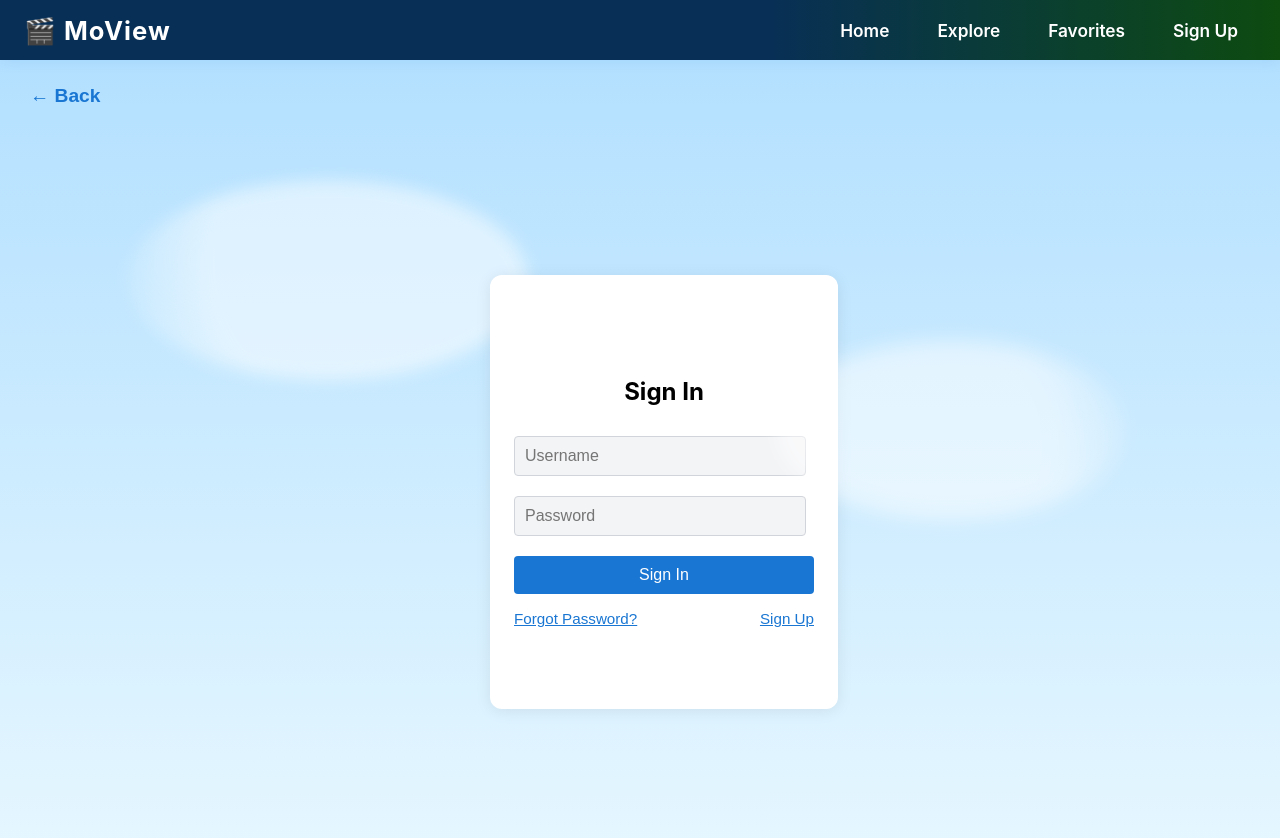
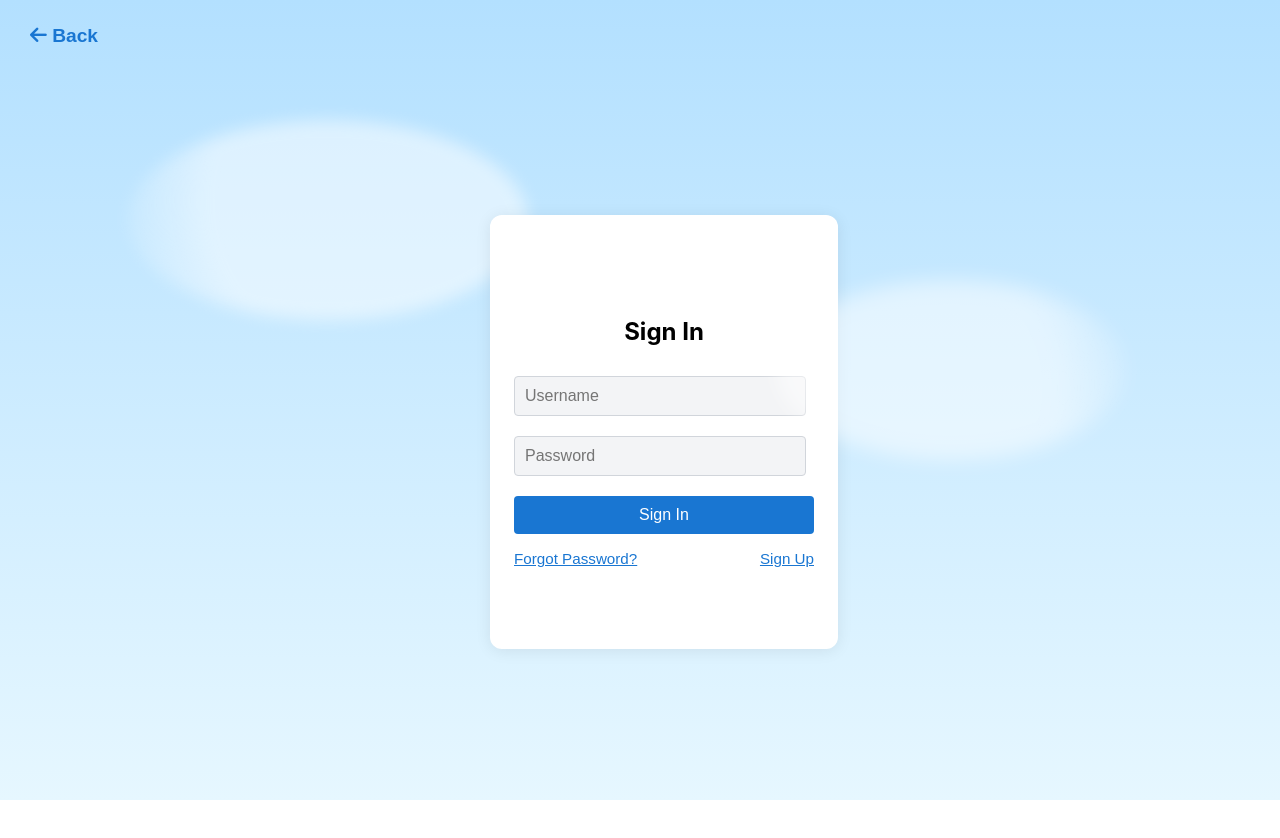
Before and after one commit to Aachal121-code/movie-explorer, a React (Create React App) app: page /login in a window 1280 px wide. Shown: the top 838 px of the page. After the commit the page ends 800 px from the top, so only its background shows below. Built offline with nearby package versions, Linux system fonts and the light colour scheme.

Commit message:
fix navbar issue andlogin page issue

```diff
--- a/src/App.js
+++ b/src/App.js
@@ -1,13 +1,14 @@
 import React, { useState } from "react";
-import { BrowserRouter as Router, Routes, Route } from "react-router-dom";
+import { BrowserRouter as Router, Routes, Route, useLocation } from "react-router-dom";
 import Navbar from "./components/Navbar";
 import Home from "./components/Home";
 import MovieExplorer from "./components/MovieExplorer";
 import Login from "./components/Login";
 
-function App() {
+function AppWrapper() {
   const [user, setUser] = useState(null);
   const [hideGetStartedButton, setHideGetStartedButton] = useState(false);
+  const location = useLocation();
 
   const handleLogin = (username) => {
     setUser(username);
@@ -15,22 +16,30 @@ function App() {
   };
 
   const handleBack = () => {
-    // This can be used to navigate back to home or previous page
     window.history.back();
   };
 
+  // Define routes where Navbar should be hidden
+  const hideNavbarRoutes = ["/login", "/signup"];
+  const hideNavbar = hideNavbarRoutes.includes(location.pathname.toLowerCase());
+
   return (
-    <Router>
-      <Navbar user={user} />
+    <>
+      {!hideNavbar && <Navbar user={user} />}
       <Routes>
         <Route path="/" element={<Home hideGetStartedButton={hideGetStartedButton} />} />
         <Route path="/explore" element={<MovieExplorer />} />
         <Route path="/login" element={<Login onLogin={handleLogin} onBack={handleBack} />} />
         <Route path="/signup" element={<Login onLogin={handleLogin} onBack={handleBack} />} />
-        <Route path="*" element={<div style={{padding: 40, textAlign: "center"}}><h2>404 - Page Not Found</h2></div>} />
       </Routes>
+    </>
+  );
+}
+
+export default function App() {
+  return (
+    <Router>
+      <AppWrapper />
     </Router>
   );
 }
-
-export default App;
--- a/src/components/Login.js
+++ b/src/components/Login.js
@@ -1,9 +1,11 @@
 import React, { useState } from "react";
+import { useNavigate } from "react-router-dom";
 import "./Login.css";
 
 function Login({ onLogin, onBack }) {
   const [flipped, setFlipped] = useState(false);
   const [showForgot, setShowForgot] = useState(false);
+  const navigate = useNavigate();
 
   // States for forms
   const [loginUser, setLoginUser] = useState("");
@@ -17,6 +19,7 @@ function Login({ onLogin, onBack }) {
     e.preventDefault();
     if (loginUser && loginPass) {
       onLogin(loginUser);
+      navigate("/");
     } else {
       alert("Please enter username and password");
     }
@@ -26,6 +29,7 @@ function Login({ onLogin, onBack }) {
     e.preventDefault();
     alert("Sign up successful! You can now sign in.");
     setFlipped(false);
+    navigate("/");
   };
 
   const handleForgot = (e) => {
@@ -37,7 +41,7 @@ function Login({ onLogin, onBack }) {
   return (
     <div className="auth-bg">
       <button className="auth-back-btn" onClick={onBack}>
-        ← Back
+        <i className="fas fa-arrow-left"></i> Back
       </button>
       <div className={`auth-card${flipped ? " flipped" : ""}`}>
         {/* Sign In */}
```
